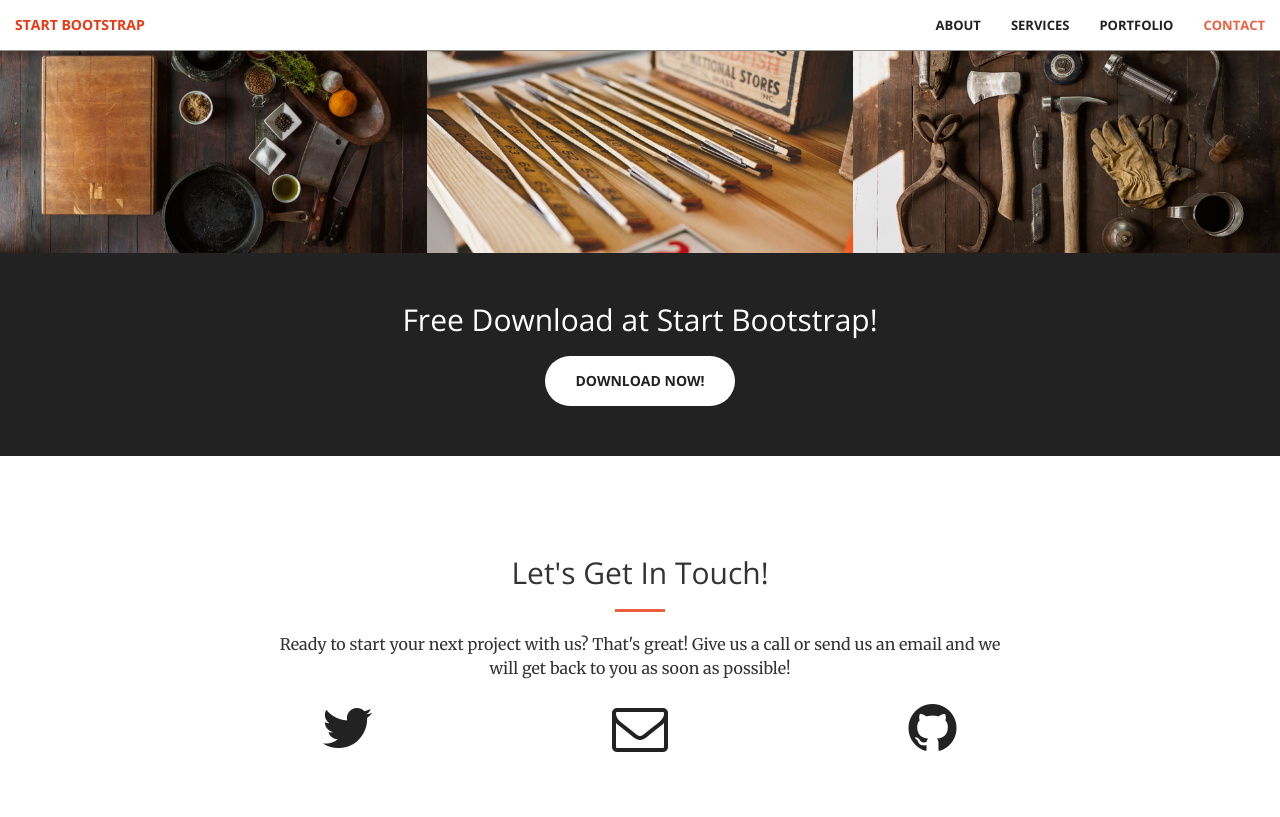
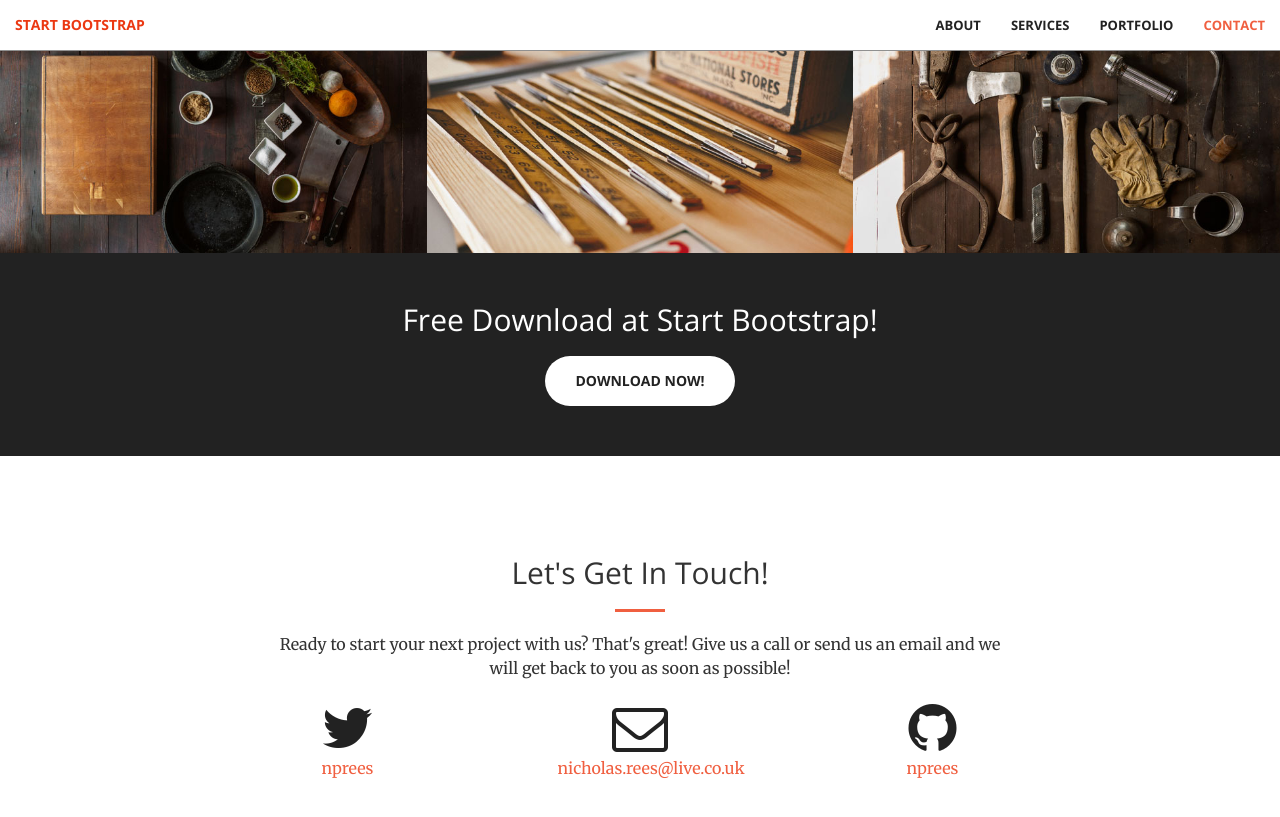
Before and after one commit to nprees/reeselectrical.github.io, a Jekyll site: the page built from index.html, in a window 1280 px wide and 900 px high, scrolled down 1981 px. Shown: the top 817 px of the window. Built offline with Jekyll 4.4.1, drawn with Linux system fonts in a browser that asks for light colours.

Commit message:
config update

```diff
--- /dev/null
+++ b/CNAME.txt
@@ -0,0 +1 @@
+www.reeselectrical.com
--- a/_config.yml
+++ b/_config.yml
@@ -1,12 +1,12 @@
 # Site settings
-title:
-email:
-description: > # this means to ignore newlines until "baseurl:"
-baseurl: "" # the subpath of your site, e.g. /blog/
-url: "" # the base hostname & protocol for your site
+title: Rees Electrical
+email: nicholas.rees@live.co.uk
+description: "Write your site description here. It will be used as your sites meta description as well!"
+baseurl: "http://www.reeselectrical.com"
+url: "http://www.reeselectrical.com"
 
-twitter_username:
-github_username:
+twitter_username: nprees
+github_username: nprees
 
 # Build settings
 markdown: kramdown
```
Also changed, not shown: README.md (deleted).
